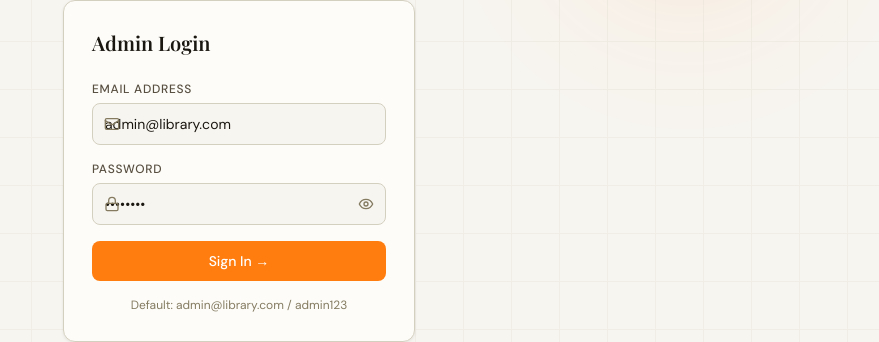
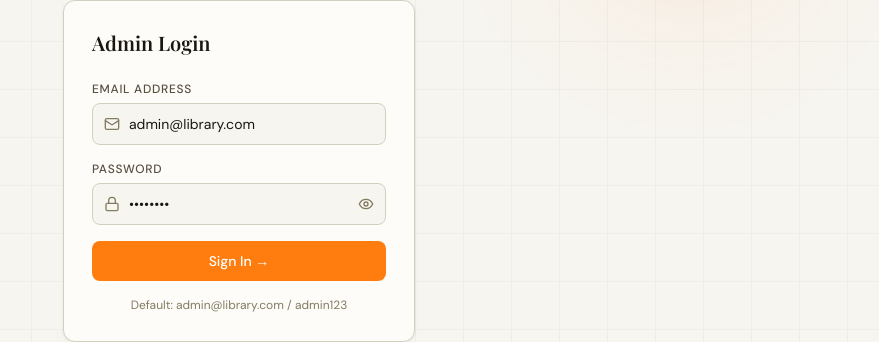
Before and after one commit to Ayus444/smart-study-library, a Next.js app in the folder frontend/: page /login in a window 1280 px wide. Shown: the part 295-637 px from the top of the page, without its empty margins (401-1280 px from the left). Built offline with nearby package versions, Linux system fonts and the light colour scheme; a web font is replaced by a local one.

Commit message:
Refactor login input styles for email and password
Updated input fields to adjust padding styles for better layout.

```diff
--- a/frontend/src/app/login/page.tsx
+++ b/frontend/src/app/login/page.tsx
@@ -57,7 +57,7 @@ function LoginForm() {
               <div className="relative">
                 <Mail size={16} className="absolute left-3 top-1/2 -translate-y-1/2" style={{ color: 'var(--text-muted)' }} />
                 <input type="email" value={email} onChange={e => setEmail(e.target.value)}
-                  className="input pl-9" placeholder="admin@library.com" required />
+                  className="input" style={{paddingLeft: "2.25rem"}} placeholder="admin@library.com" required />
               </div>
             </div>
             <div>
@@ -65,7 +65,7 @@ function LoginForm() {
               <div className="relative">
                 <Lock size={16} className="absolute left-3 top-1/2 -translate-y-1/2" style={{ color: 'var(--text-muted)' }} />
                 <input type={showPw ? 'text' : 'password'} value={password} onChange={e => setPassword(e.target.value)}
-                  className="input pl-9 pr-9" placeholder="••••••••" required />
+                  className="input" style={{paddingLeft: "2.25rem", paddingRight: "2.25rem"}} placeholder="••••••••" required />
                 <button type="button" onClick={() => setShowPw(s => !s)}
                   className="absolute right-3 top-1/2 -translate-y-1/2" style={{ color: 'var(--text-muted)' }}>
                   {showPw ? <EyeOff size={16} /> : <Eye size={16} />}
```
